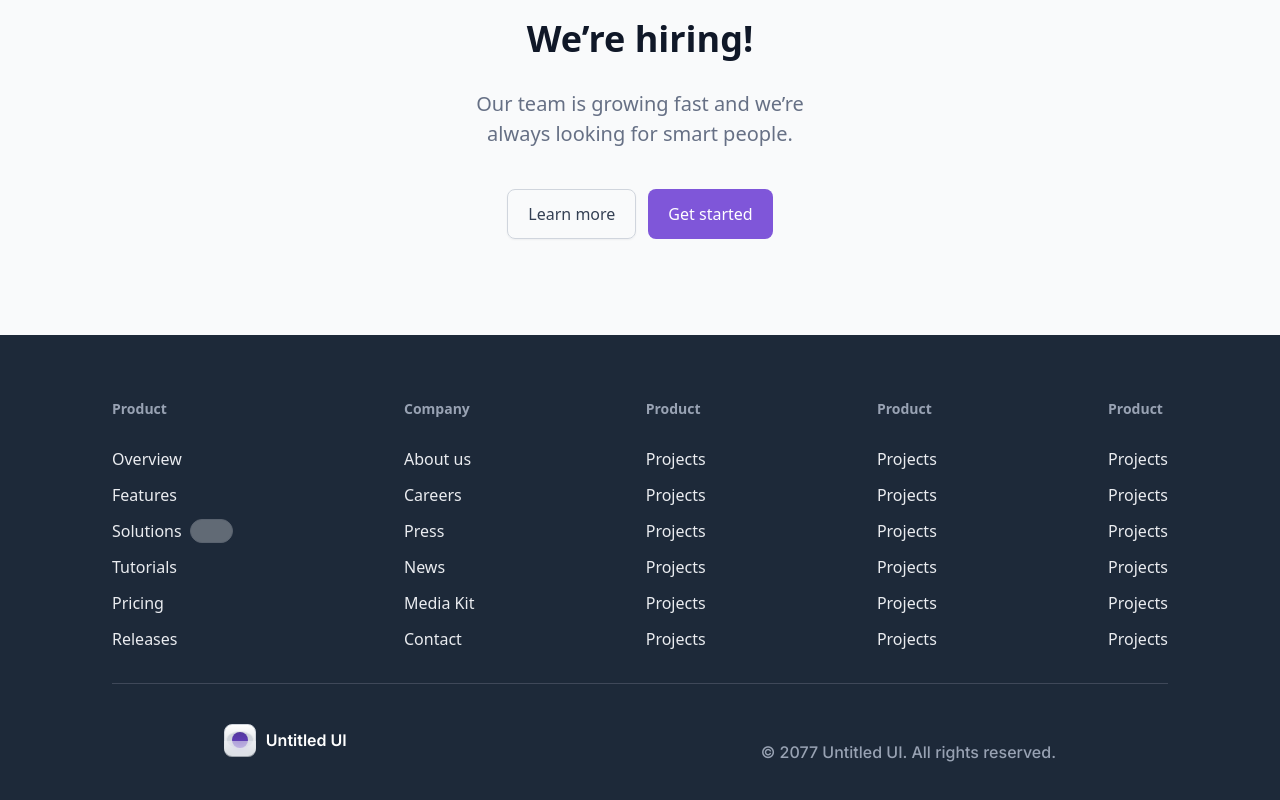
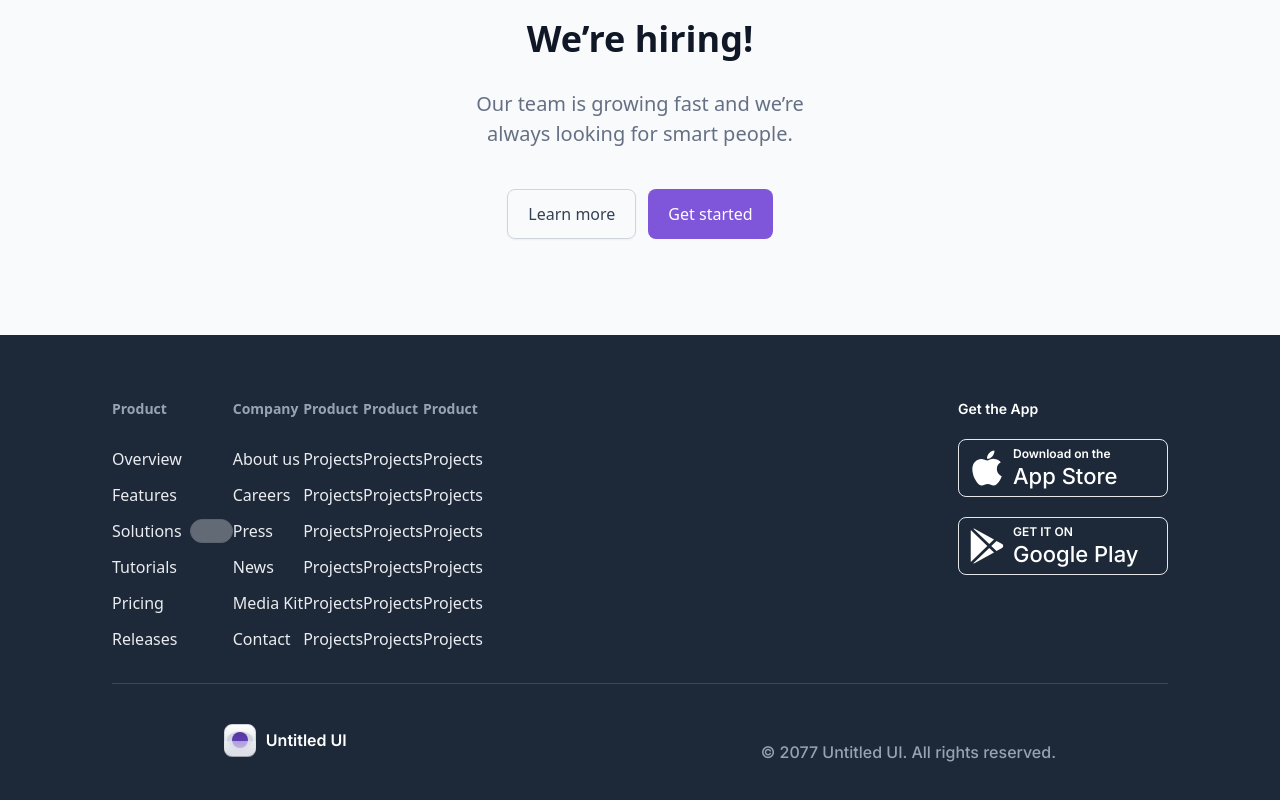
Before and after one commit to arcteggzz/UnbugQa, a React (Create React App) app: page / in a window 1280 px wide. Shown: the part 3555-4355 px from the top of the page. Built offline with nearby package versions, Linux system fonts and the light colour scheme; the HTML template or start-up script is replaced by a standard one.

Commit message:
Added google play icons

```diff
--- a/src/Components/Footer.jsx
+++ b/src/Components/Footer.jsx
@@ -1,9 +1,32 @@
 import FooterList from "./FooterList"
+import { FaApple } from "react-icons/fa"
+import { IoLogoGooglePlaystore } from "react-icons/io5";
 
 function Footer() {
     return (
-        <div className="bg-[#1D2939] md:px-[112px] sm:px-[16px] pb-[48px] md:pt-[64px] sm:pt-[48px]">
-            <FooterList />
+        <div className="bg-[#1D2939] md:px-[112px] sm:px-[16px] pb-[48px] md:pt-[64px] sm:pt-[48px] w-full">
+            <div className="flex md:flex-row sm:flex-col-reverse md:justify-between">
+                <FooterList />
+                <div className="flex flex-col">
+                    <h1 className="font-inter text-[#ffffff] font-[600] text-[14px] leading-[20px] mb-[20px]"> Get the App</h1>
+                    <div className="flex md:flex-col sm:flex-row sm:gap-x-[16px]">
+                        <div className={divIconStyle}>
+                            <FaApple className={iconStyle}/>
+                            <div className="flex flex-col">
+                                <h2 className={h2Iconstyle}>Download on the</h2>
+                                <h1 className={h1IconStyle}>App Store</h1>
+                            </div>
+                        </div>
+                        <div className={divIconStyle}>
+                            <IoLogoGooglePlaystore className={iconStyle}/>
+                            <div className="flex flex-col">
+                                <h2 className={h2Iconstyle}>GET IT ON</h2>
+                                <h1 className={h1IconStyle}>Google Play</h1>
+                            </div>
+                        </div>
+                    </div>
+                </div>
+            </div>
             {/* FooterBase start */}
             <div className="flex md:justify-between md:items-center md:flex-row sm:flex-col md:pt-[32px] sm:pt-[32px] md:px-[112px] sm:px-[16px] border-t-[0.5px] border-t-[#3f4859]">
                 <div className="flex items-center cursor-pointer">
@@ -23,5 +46,9 @@ function Footer() {
         </div>
     );
 }
+const iconStyle = `text-[#ffffff] md:text-[40px] sm:text-[28px] mr-[6px]`
+const h2Iconstyle = `font-inter text-[#ffffff] font-[600] md:text-[12px] sm:text-[8px] leading-[16px]`
+const h1IconStyle = `font-inter text-[#ffffff] font-[500] md:text-[22px] sm:text-[16px] leading-[28px]`
+const divIconStyle = `flex items-center border-[1px] border-[#fffff] rounded-[8px] mb-[20px] md:pl-[8px] sm:pl-[6px] md:pr-[24px] sm:pr-[16px] md:py-[6px] sm:py-[2px] md:w-[210px] sm:w-[150px]`
 
 export default Footer;
```
